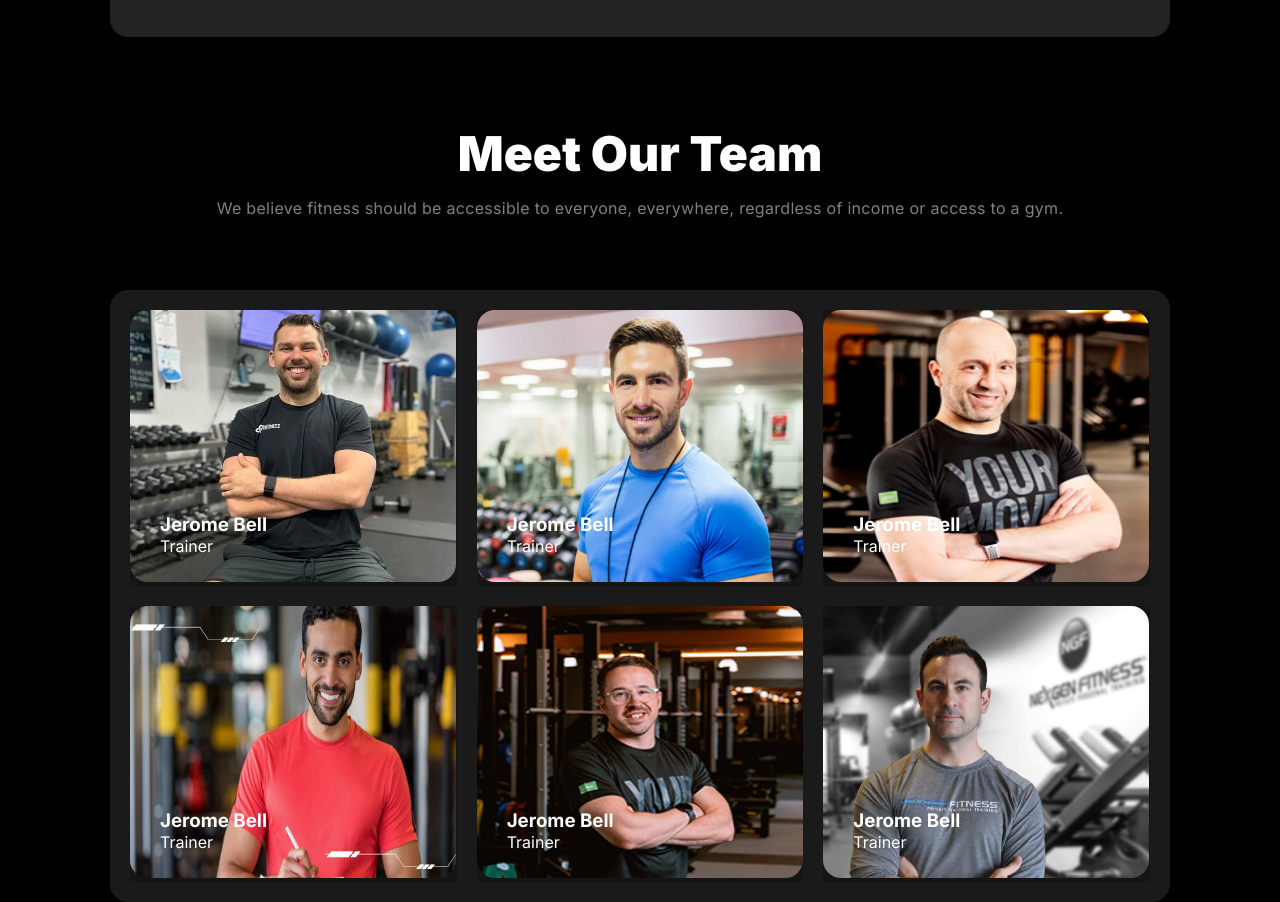
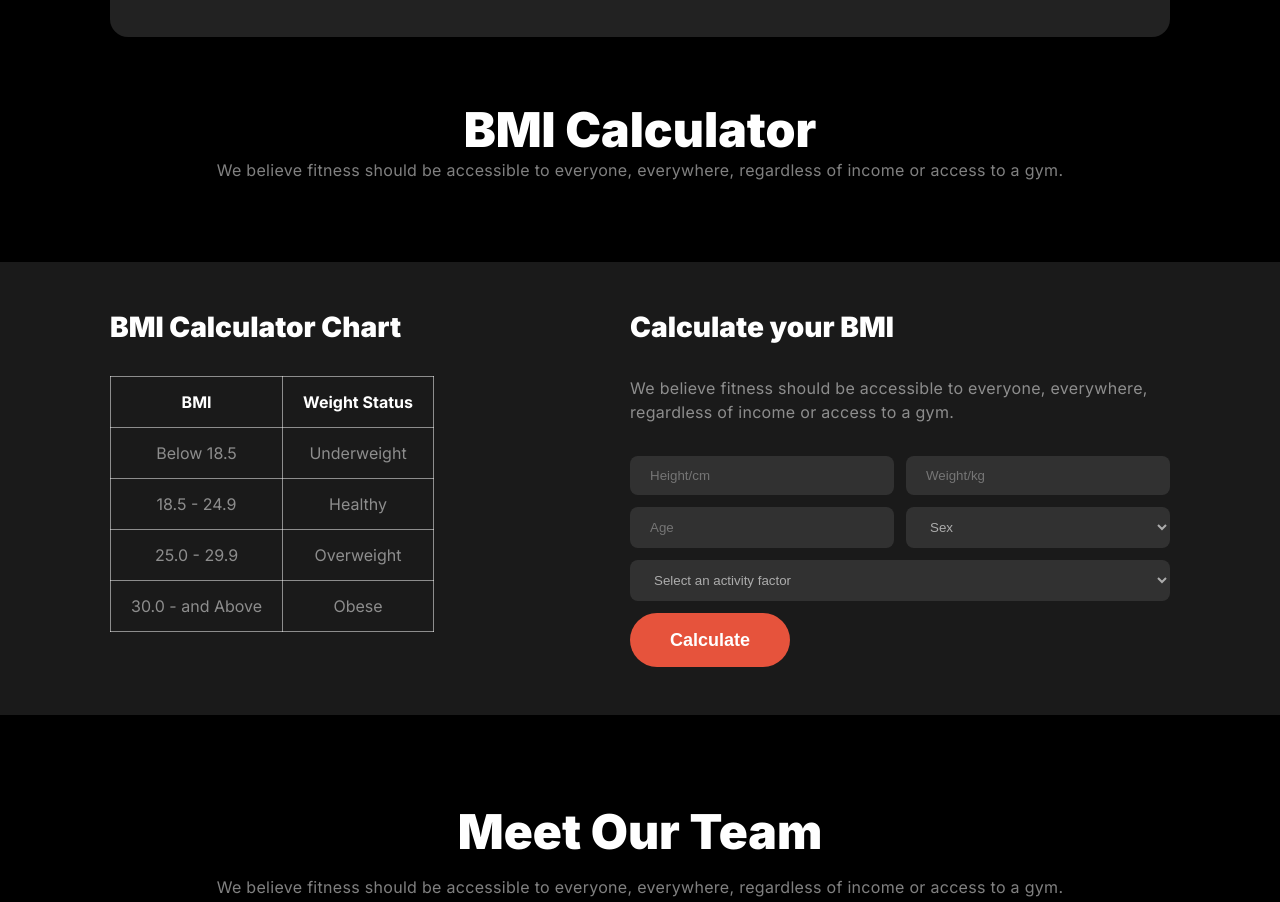
Before and after one commit to RIRony9898/b10a2-rony, a plain HTML site: page index.html in a window 1280 px wide. Shown: the part 1696-2598 px from the top of the page. Drawn offline with Linux system fonts and the light colour scheme.

Commit message:
bmi calc section finished

```diff
--- a/index.html
+++ b/index.html
@@ -140,6 +140,65 @@
       <!-- ----------------------------------------------- -->
 
       <!-- BMI Calculator section start -->
+       <section class="bmi-calc">
+        <h1 class="section-title">BMI Calculator</h1>
+        <p class="section-description">We believe fitness should be accessible to everyone, everywhere, regardless of income or access to a gym.</p>
+        <div class="bmi-calc-section">
+          <div class="bmi-calc-container screen-size flex">
+            <div class="bmi-calc-left">
+              <h3 class="section-sub-title">BMI Calculator Chart</h3>
+              <table>
+                <thead>
+                  <tr>
+                    <th>BMI</th>
+                    <th>Weight Status</th>
+                  </tr>
+                </thead>
+                <tbody>
+                  <tr>
+                    <td>Below 18.5</td>
+                    <td>Underweight</td>
+                  </tr>
+                  <tr>
+                    <td>18.5 - 24.9</td>
+                    <td>Healthy</td>
+                  </tr>
+                  <tr>
+                    <td>25.0 - 29.9</td>
+                    <td>Overweight</td>
+                  </tr>
+                  <tr>
+                    <td>30.0 - and Above</td>
+                    <td>Obese</td>
+                  </tr>
+                </tbody>
+              </table>
+            </div>
+            <div class="bmi-calc-right">
+              <h3 class="section-sub-title">Calculate your BMI</h3>
+              <p class="section-description">We believe fitness should be accessible to everyone, everywhere, regardless of income or access to a gym.</p>
+              <form action="">
+                <div class="flex">
+                  <input type="number" placeholder="Height/cm">
+                <input type="number" placeholder="Weight/kg">
+                </div>
+                <div class="flex">
+                  <input type="number" placeholder="Age">
+                <select name="sex" id="sex" title="Input your sex">
+                  <option class="option" value="sex">Sex</option>
+                  <option class="option" value="sex">Male</option>
+                  <option class="option" value="sex">Female</option>
+                </select>
+                </div>
+                <select name="activity factor" id="activity-factor" title="activity factor">
+                  <option class="option" value="activity-factor">Select an activity factor</option>
+                </select>
+                <button class="banner-btn orange-btn">Calculate</button>
+              </form>
+            </div>
+          </div>
+        </div>
+       </section>
       <!-- BMI Calculator section end -->
 
       <!-- -------------------------------------------- -->
@@ -227,7 +286,7 @@
             <li class="list-head">Get Started</li>
             <li class="list-item"><a href="#">Fitness</a></li>
             <li class="list-item"><a href="#">Platform</a></li>
-            <li class="list-item"><a href="#">Workout Libary</a></li>
+            <li class="list-item"><a href="#">Workout Library</a></li>
             <li class="list-item"><a href="#">App Design</a></li>
           </ul>
         </div>
--- a/styles/responsive.css
+++ b/styles/responsive.css
@@ -87,6 +87,20 @@
   .extra-miles-img {
     width: 100%;
   }
+  .bmi-calc-container {
+    flex-direction: column;
+    gap: 2rem;
+    padding: 3rem 1rem;
+  }
+  .bmi-calc-left {
+    width: 100%;
+  }
+  .bmi-calc-left table {
+    width: 100%;
+  }
+  .bmi-calc-right {
+    width: 100%;
+  }
   .team-members {
     grid-template-columns: repeat(1, 1fr);
   }
--- a/styles/style.css
+++ b/styles/style.css
@@ -219,15 +219,15 @@ main {
 .change-habits > h2 {
   margin-bottom: 1rem;
 }
+/* .hr {
+  background-color: rgb(230, 83, 60);
+  border-top: 1px solid #fffafa;
+  width: 100%;
+} */
 .change-habits > p {
   margin-top: 1rem;
   margin-bottom: 3rem;
 }
-/* .hr {
-  background-color: rgb(230, 83, 60);
-  border-top: 1px solid #fffafa;
-  width: ;
-} */
 .habits {
   /* border: 2px solid green; */
   display: grid;
@@ -327,6 +327,63 @@ main {
 /* ------------------------------------------ */
 
 /* BMI Calculator section start */
+.bmi-calc {
+  margin-top: 4rem;
+}
+.bmi-calc-section {
+  background: #1a1a1a;
+  margin-top: 5rem;
+}
+.bmi-calc-container {
+  justify-content: space-between;
+  gap: 10rem;
+  padding: 3rem 0;
+}
+.section-sub-title {
+  color: white;
+  font-size: 28px;
+  font-weight: 900;
+  margin-bottom: 2rem;
+}
+table {
+  color: rgba(255, 255, 255, 0.5);
+  border: 1px solid rgba(255, 255, 255, 0.5);
+  border-collapse: collapse;
+  text-align: center;
+}
+table th, td {
+  border: 1px solid rgba(255, 255, 255, 0.5);
+  padding: 15px 20px;
+}
+th {
+  color: white;
+}
+.bmi-calc-left {
+  width: 40%;
+}
+.bmi-calc-right {
+  width: 60%;
+}
+
+.bmi-calc-right > .section-description {
+  text-align: left;
+  margin-bottom: 2rem;
+}
+.bmi-calc-right  input, select {
+  background: rgba(255, 255, 255, 0.1);
+  color: rgba(255, 255, 255, 0.6);
+  border: none;
+  padding: 12px 20px;
+  margin-bottom: 12px;
+  width: 100%;
+  border-radius: 0.5rem;
+}
+.bmi-calc-right .flex {
+  gap: 12px;
+}
+.bmi-calc-right .option {
+  color: rgba(255, 255, 255, 0.6);
+}
 /* BMI Calculator section end */
 
 /* ------------------------------------------ */
```
